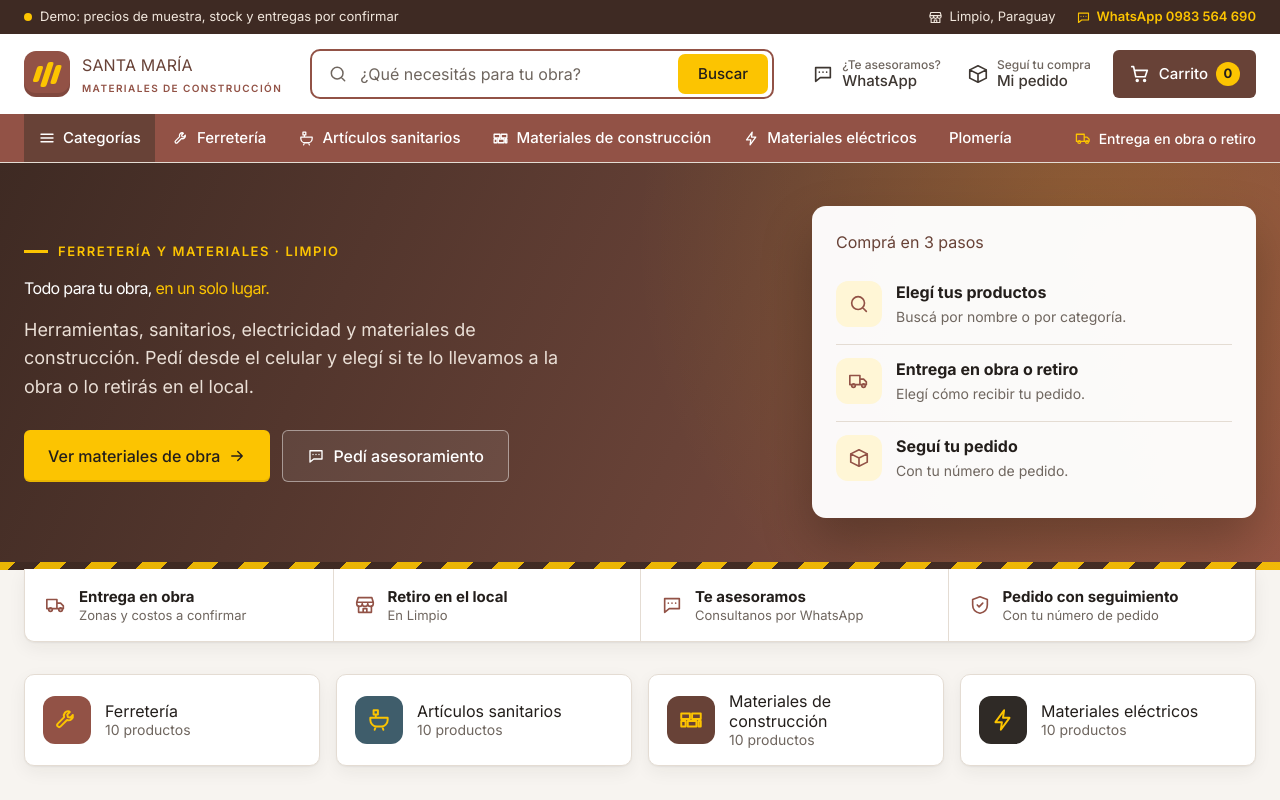
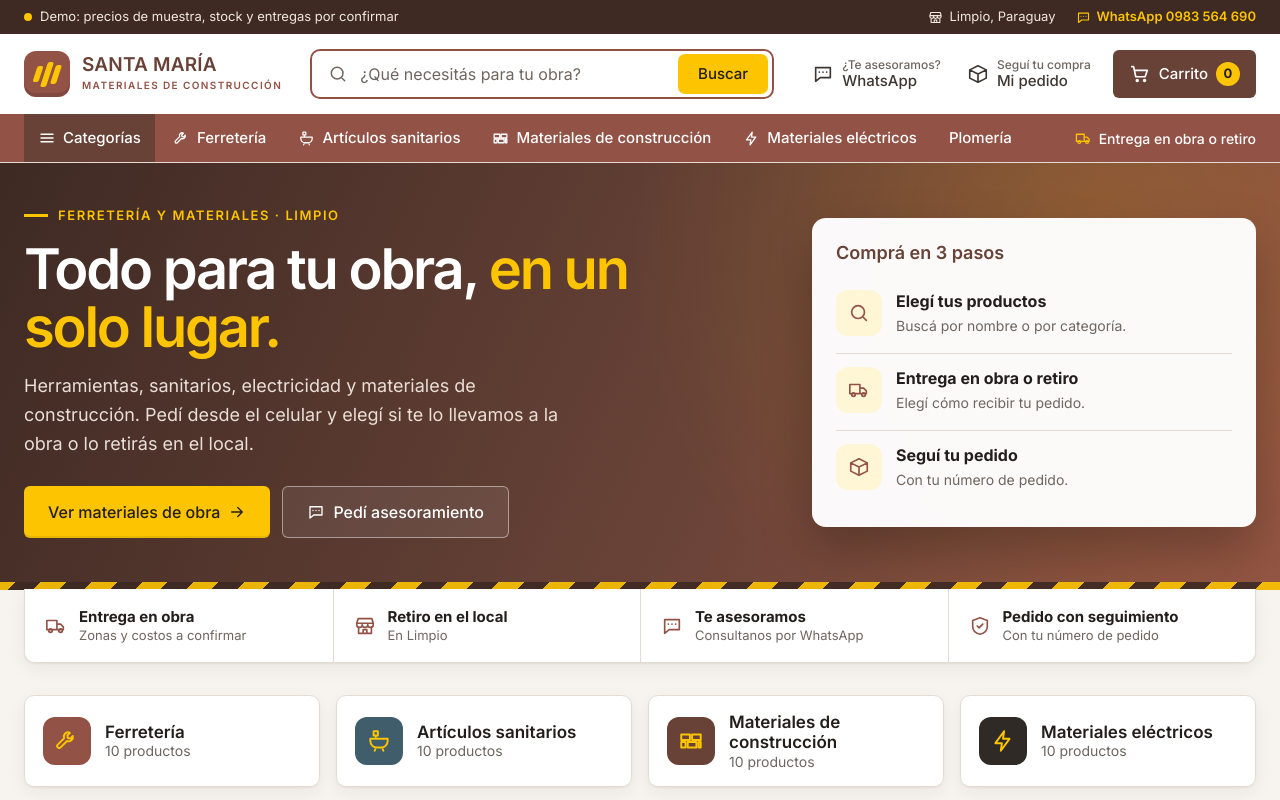
Before and after one commit to equantum-py/santamaria, a Next.js app: page / in a window 1280 px wide. Shown: the top 800 px of the page. Built offline with nearby package versions, Linux system fonts and the light colour scheme.

Commit message:
Expose the Inter font variables at the document root

```diff
--- a/app/layout.tsx
+++ b/app/layout.tsx
@@ -22,8 +22,8 @@ export default function RootLayout({
   children: React.ReactNode;
 }>) {
   return (
-    <html lang="es-PY">
-      <body className={`${inter.className} ${inter.variable}`}>{children}</body>
+    <html lang="es-PY" className={`${inter.className} ${inter.variable}`}>
+      <body>{children}</body>
     </html>
   );
 }
```
